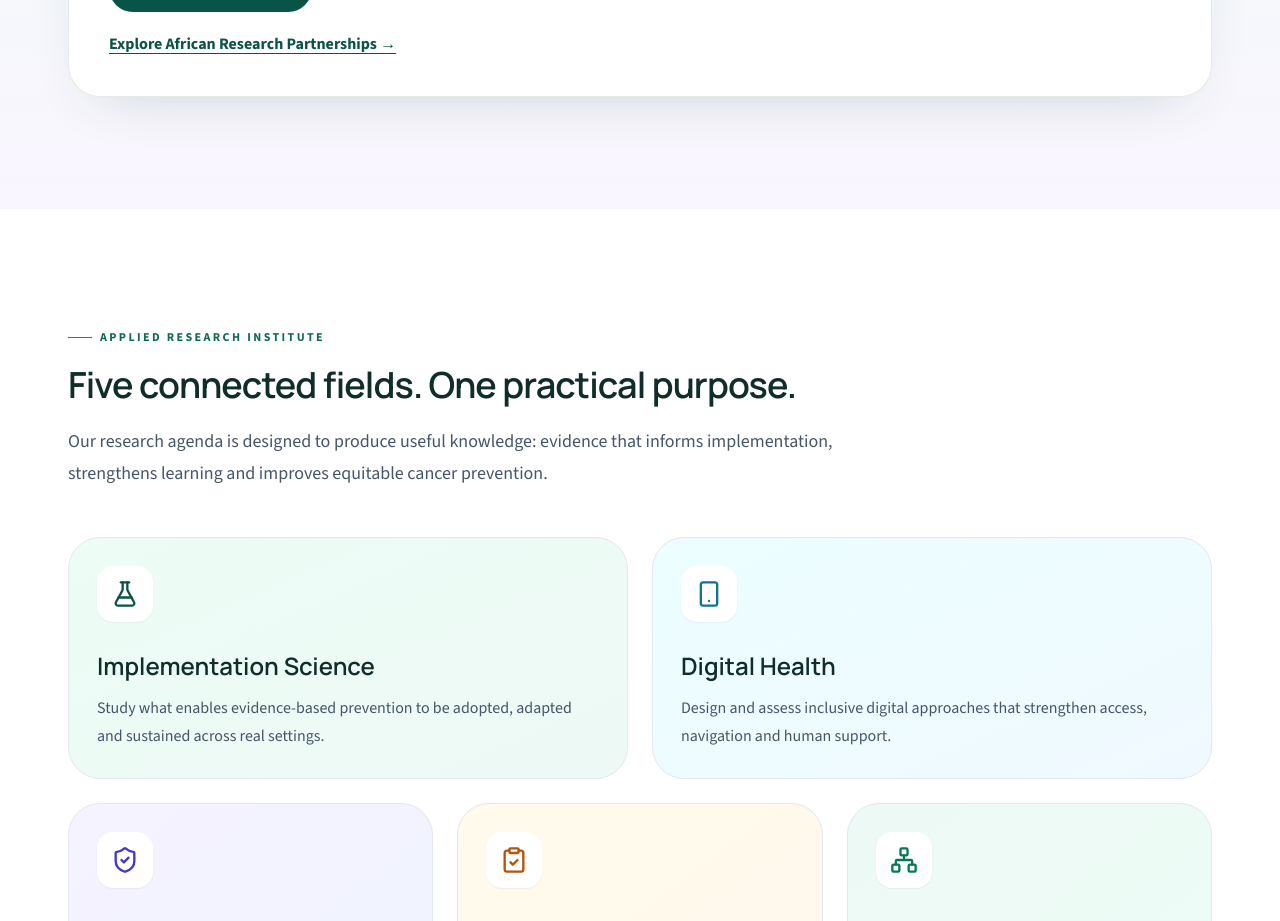
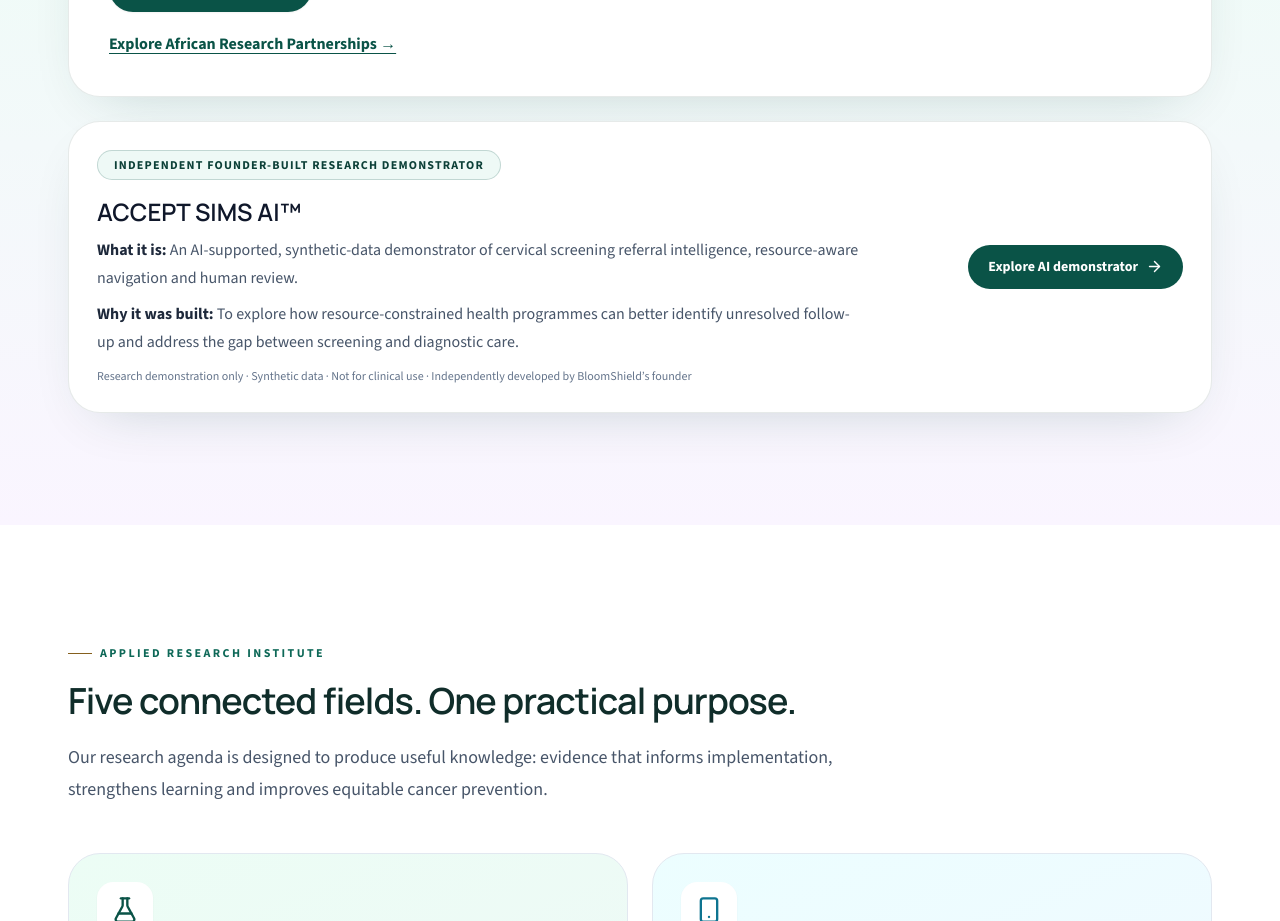
Before and after one commit to BloomShield/bloomshield-website, a Next.js app: page /research-innovation in a window 1280 px wide. Shown: the part 2140-3061 px from the top of the page. Built offline with nearby package versions, Linux system fonts and the light colour scheme; no server answers.

Commit message:
Add ACCEPT SIMS AI demonstrator card to Research & Innovation

```diff
--- a/app/research-innovation/page.tsx
+++ b/app/research-innovation/page.tsx
@@ -81,6 +81,30 @@ export default function Research() {
             <Link href="/research/accept" className="button-primary mt-7">Explore ACCEPT SIMS <ArrowRight aria-hidden="true" size={17} /></Link>
             <Link href="/research-innovation/accept-sims-africa-partnerships" className="mt-5 block font-bold text-teal-700 underline underline-offset-4">Explore African Research Partnerships →</Link>
           </article>
+          <Link
+            href="https://acceptsimsai.bloomshield.org"
+            target="_blank"
+            rel="noopener noreferrer"
+            aria-label="Explore the ACCEPT SIMS AI independent research demonstrator"
+            className="group mt-6 flex flex-col gap-5 rounded-[2rem] border border-teal-900/10 bg-white p-6 shadow-soft transition hover:-translate-y-0.5 hover:border-teal-600/30 hover:shadow-lg focus-visible:outline focus-visible:outline-2 focus-visible:outline-offset-4 focus-visible:outline-teal-700 sm:flex-row sm:items-center sm:justify-between sm:p-7"
+          >
+            <div className="min-w-0">
+              <span className="inline-flex rounded-full border border-teal-700/20 bg-teal-50 px-4 py-1.5 text-xs font-bold uppercase tracking-[.1em] text-teal-800">
+                Independent founder-built research demonstrator
+              </span>
+              <h2 className="mt-4 font-display text-2xl font-semibold text-slate-900">ACCEPT SIMS AI™</h2>
+              <p className="mt-2 max-w-3xl leading-7 text-slate-600">
+                <strong className="text-slate-800">What it is:</strong> An AI-supported, synthetic-data demonstrator of cervical screening referral intelligence, resource-aware navigation and human review.
+              </p>
+              <p className="mt-2 max-w-3xl leading-7 text-slate-600">
+                <strong className="text-slate-800">Why it was built:</strong> To explore how resource-constrained health programmes can better identify unresolved follow-up and address the gap between screening and diagnostic care.
+              </p>
+              <p className="mt-3 text-xs font-medium text-slate-500">Research demonstration only · Synthetic data · Not for clinical use · Independently developed by BloomShield’s founder</p>
+            </div>
+            <span className="inline-flex shrink-0 items-center justify-center gap-2 self-start rounded-full bg-teal-700 px-5 py-3 text-sm font-bold text-white transition group-hover:bg-teal-800 sm:self-center">
+              Explore AI demonstrator <ArrowRight aria-hidden="true" size={17} />
+            </span>
+          </Link>
         </div>
       </section>
 
```
